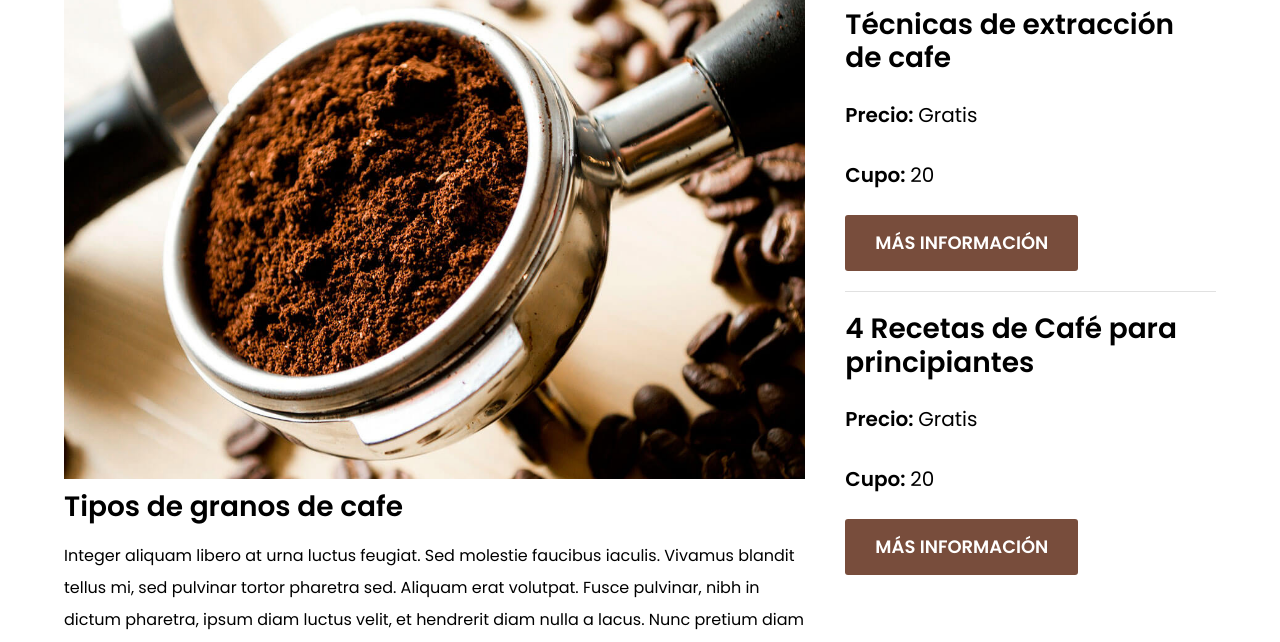
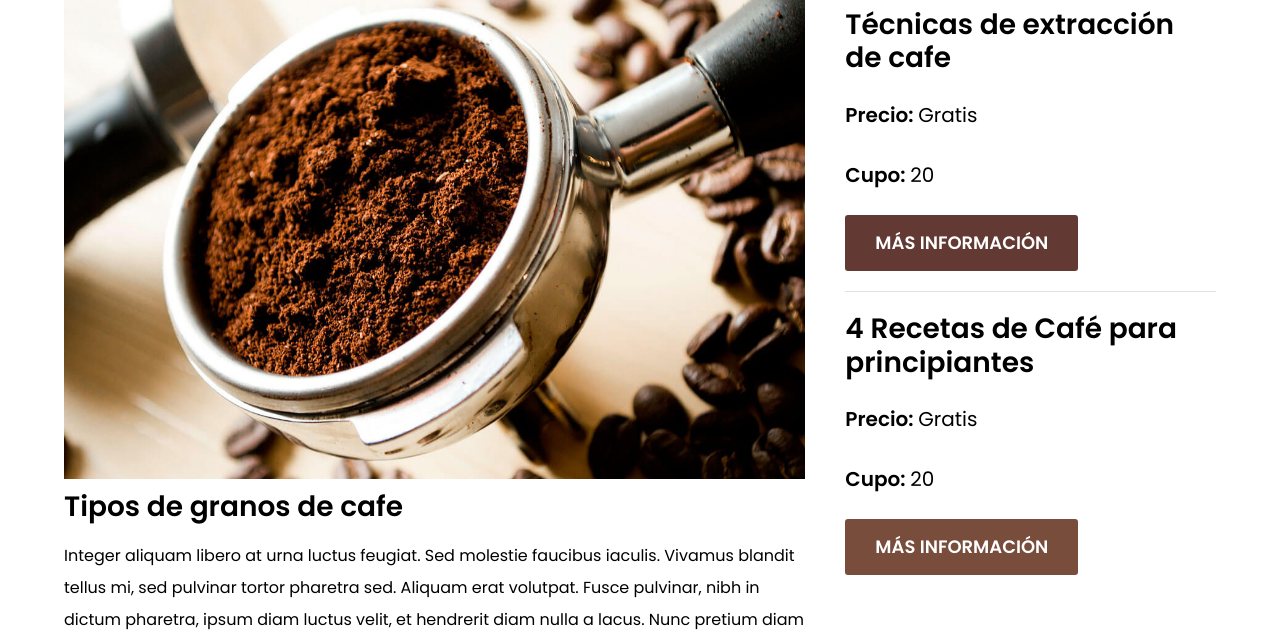
Before and after one commit to Aikarubi/blog-de-cafe, a plain HTML site: page index.html in a window 1280 px wide. In both pictures the pointer is over the link 961 px from the left and 975 px from the top of the page. Shown: the part 733-1375 px from the top of the page. Drawn offline with Linux system fonts and the light colour scheme.

Commit message:
hover boton secundario añadido

```diff
--- a/assets/css/style.css
+++ b/assets/css/style.css
@@ -3,6 +3,7 @@
     --fuenteParrafos: 'Poppins', sans-serif;
 
     --primario: #784D3C;
+    --primarioHover: #633a33;
     --gris: #e1e1e1;
     --blanco: #fff;
     --blancoHover: #efeff0;
@@ -154,6 +155,11 @@ img { max-width: 100%; }
     background-color: var(--primario);
 }
 
+.boton--secundario:hover {
+    cursor: pointer;
+    background-color: var(--primarioHover);
+}
+
 .cursos {
     list-style: none;
 }
```
